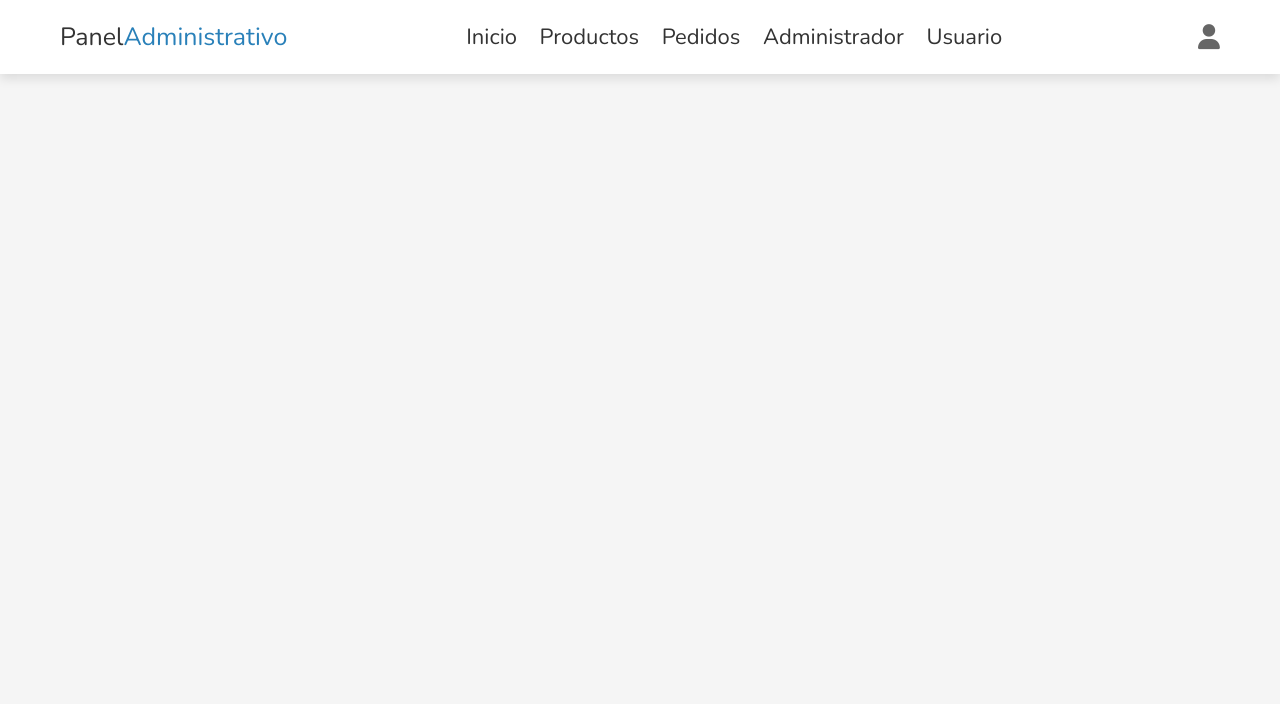
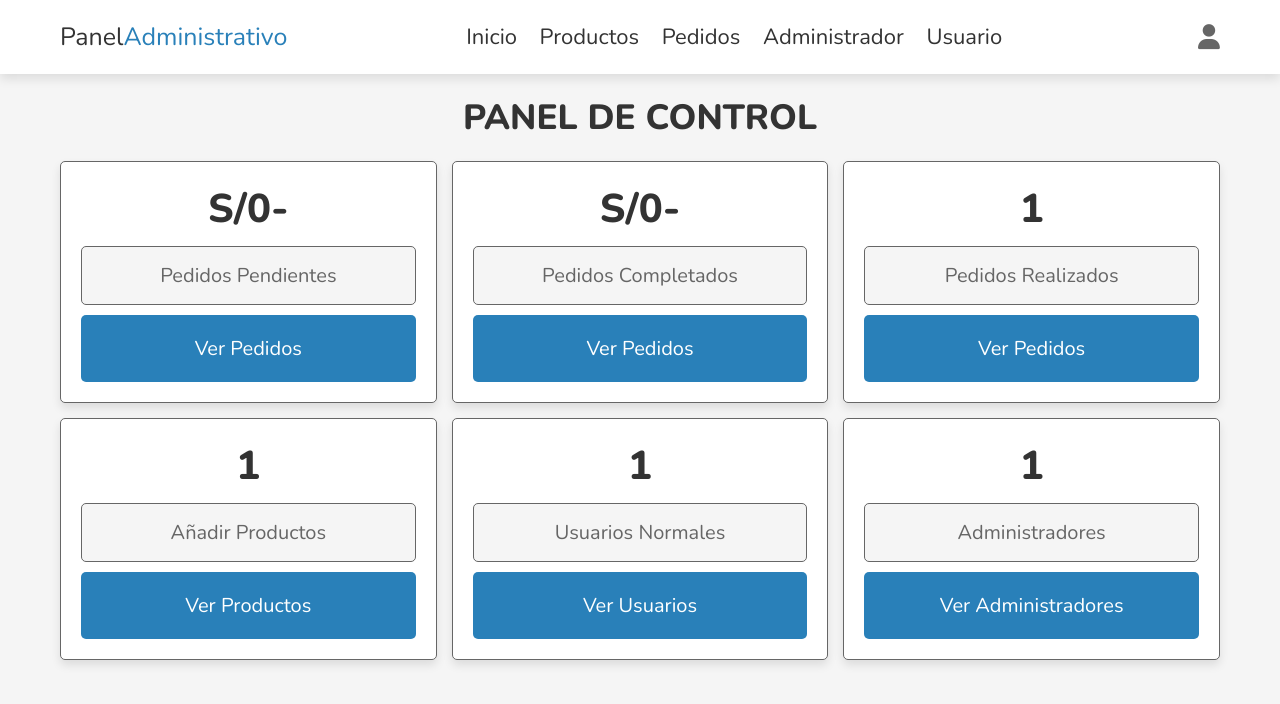
Before and after one commit to MarckTK/Breaktime_Pizzas, a PHP site: page /admin_page.php in a window 1280 px wide. Shown: the top 704 px of the page. Run offline with PHP 8.4, Linux system fonts and the light colour scheme; a user stored in the database is signed in; data comes from the database, SQL or seed files in the repository; tables that the repository leaves empty hold one stand-in row (values such as "Sample post"); some libraries are stand-ins or nearby versions.

Commit message:
Profile Update y Dashboard

```diff
--- a/Backend-Breaktime/admin_login.php
+++ b/Backend-Breaktime/admin_login.php
@@ -30,6 +30,7 @@
     <meta http-equiv="X-UA-Compatible" content="IE=edge">
     <meta name="viewport" content="width=device-width, initial-scale=1.0">
     <title>Sesión Administración</title>
+    <link rel="shortcut icon" type="image/x-icon" href="Img/img_logo/Logo Borde.png" />
     <!-- Fuente de Estilo -->
     <link rel="stylesheet" href="https://cdnjs.cloudflare.com/ajax/libs/font-awesome/6.1.1/css/all.min.css">
     <!-- Enlace con CSS -->
--- a/Backend-Breaktime/admin_page.php
+++ b/Backend-Breaktime/admin_page.php
@@ -17,6 +17,7 @@ if(!isset($admin_id)){
     <meta http-equiv="X-UA-Compatible" content="IE=edge">
     <meta name="viewport" content="width=device-width, initial-scale=1.0">
     <title>Panel de Control</title>
+    <link rel="shortcut icon" type="image/x-icon" href="Img/img_logo/Logo Borde.png" />
     <!-- Fuente de Estilo -->
     <link rel="stylesheet" href="https://cdnjs.cloudflare.com/ajax/libs/font-awesome/6.1.1/css/all.min.css">
     <!-- Enlace con CSS -->
@@ -26,9 +27,86 @@ if(!isset($admin_id)){
 <body>
 
     <?php include 'admin_header.php' ?>
+    <section class="dashboard">
+        <h1 class="heading">Panel de Control</h1>
+        <div class="box-container">
+            <div class="box">
+                <?php
+                    $total_pendings = 0;
+                    $select_pendings = $conn->prepare("SELECT * FROM `orders` WHERE payment_status = ?");
+                    $select_pendings->execute(['pending']);
+                    if($select_pendings->rowCount() > 0){
+                        while($fetch_pendings = $select_pendings->fetch(PDO::FETCH_ASSOC)){
+                        $total_pendings += $fetch_pendings['total_price'];
+                        }
+                    }
+                ?>
+                <h3>S/<?= $total_pendings; ?>-</h3>
+                <p>Pedidos Pendientes</p>
+                <a href="admin_orders.php" class="btn">Ver Pedidos</a>
+            </div>
 
+            <div class="box">
+                <?php
+                    $total_completes = 0;
+                    $select_completes = $conn->prepare("SELECT * FROM `orders` WHERE payment_status = ?");
+                    $select_completes->execute(['completed']);
+                    if($select_completes->rowCount() > 0){
+                        while($fetch_completes = $select_completes->fetch(PDO::FETCH_ASSOC)){
+                            $total_completes += $fetch_completes['total_price'];
+                        }
+                    }
+                ?>
+                <h3>S/<?= $total_completes; ?>-</h3>
+                <p>Pedidos Completados</p>
+                <a href="admin_orders.php" class="btn">Ver Pedidos</a>
+            </div>
 
+            <div class="box">
+                <?php
+                    $select_orders = $conn->prepare("SELECT * FROM `orders`");
+                    $select_orders-> execute();
+                    $number_of_orders = $select_orders->rowCount()
+                ?>
+                <h3><?= $number_of_orders; ?></h3>
+                <p>Pedidos Realizados</p>
+                <a href="admin_orders.php" class="btn">Ver Pedidos</a>
+            </div>
 
+            <div class="box">
+                <?php
+                    $select_products = $conn->prepare("SELECT * FROM `products`");
+                    $select_products->execute();
+                    $number_of_products = $select_products->rowCount()
+                ?>
+                <h3><?= $number_of_products; ?></h3>
+                <p>Añadir Productos</p>
+                <a href="admin_products.php" class="btn">Ver Productos</a>
+            </div>
+
+            <div class="box">
+                <?php
+                $select_users = $conn->prepare("SELECT * FROM `user`");
+                $select_users->execute();
+                $number_of_users = $select_users->rowCount()
+                ?>
+                <h3><?= $number_of_users; ?></h3>
+                <p>Usuarios Normales</p>
+                <a href="users_accounts.php" class="btn">Ver Usuarios</a>
+            </div>
+
+            <div class="box">
+                <?php
+                $select_admins = $conn->prepare("SELECT * FROM `admin`");
+                $select_admins->execute();
+                $number_of_admins = $select_admins->rowCount()
+                ?>
+                <h3><?= $number_of_admins; ?></h3>
+                <p>Administradores</p>
+                <a href="admin_accounts.php" class="btn">Ver Administradores</a>
+            </div>
+        </div>
+    </section>
 
     <!-- Enlace con Js -->
     <script src="js/admin_script.js"></script>
--- a/Backend-Breaktime/admin_profile_update.php
+++ b/Backend-Breaktime/admin_profile_update.php
@@ -53,6 +53,7 @@ if(isset($_POST['update'])){
     <meta http-equiv="X-UA-Compatible" content="IE=edge">
     <meta name="viewport" content="width=device-width, initial-scale=1.0">
     <title>Actualizar Perfil</title>
+    <link rel="shortcut icon" type="image/x-icon" href="Img/img_logo/Logo Borde.png" />
     <!-- Fuente de Estilo -->
     <link rel="stylesheet" href="https://cdnjs.cloudflare.com/ajax/libs/font-awesome/6.1.1/css/all.min.css">
     <!-- Enlace con CSS -->
--- a/Backend-Breaktime/css/admin_style.css
+++ b/Backend-Breaktime/css/admin_style.css
@@ -271,6 +271,38 @@ section {
     border: var(--border);
 }
 
+.dashboard .box-container {
+    display: grid;
+    grid-template-columns: repeat(auto-fit, minmax(30rem, 1fr));
+    gap: 1.5rem;
+    align-items: flex-start;
+    justify-content: center;
+}
+
+.dashboard .box-container .box {
+    padding: 2rem;
+    text-align: center;
+    border-radius: .5rem;
+    border: var(--border);
+    background-color: var(--white);
+    box-shadow: var(--box-shadow);
+}
+
+.dashboard .box-container .box p {
+    margin: 1rem 0;
+    background-color: var(--light-bg);
+    border-radius: .5rem;
+    color: var(--light-color);
+    font-size: 2rem;
+    padding: 1.5rem;
+    border: var(--border);
+}
+
+.dashboard .box-container .box h3 {
+    font-size: 4rem;
+    color: var(--black);
+}
+
 
 /* ARREGLOS */
 @media (max-width:991px) {
```
Also changed, not shown: Backend-Breaktime/admin_register.php (+23 -27 lines), Backend-Breaktime/Img/img_logo/Logo Borde.png (added), Backend-Breaktime/Img/img_logo/Logo PNG.png (added).
